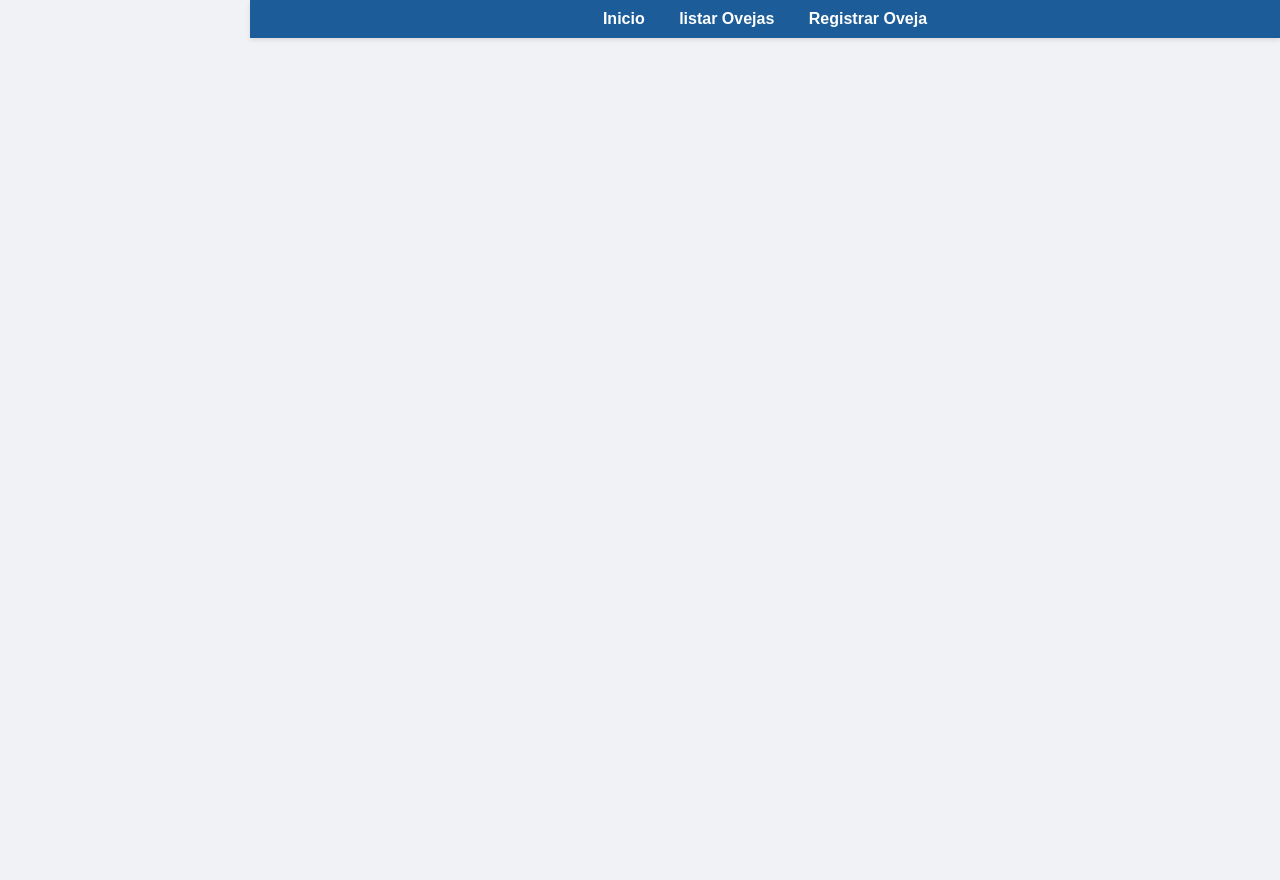
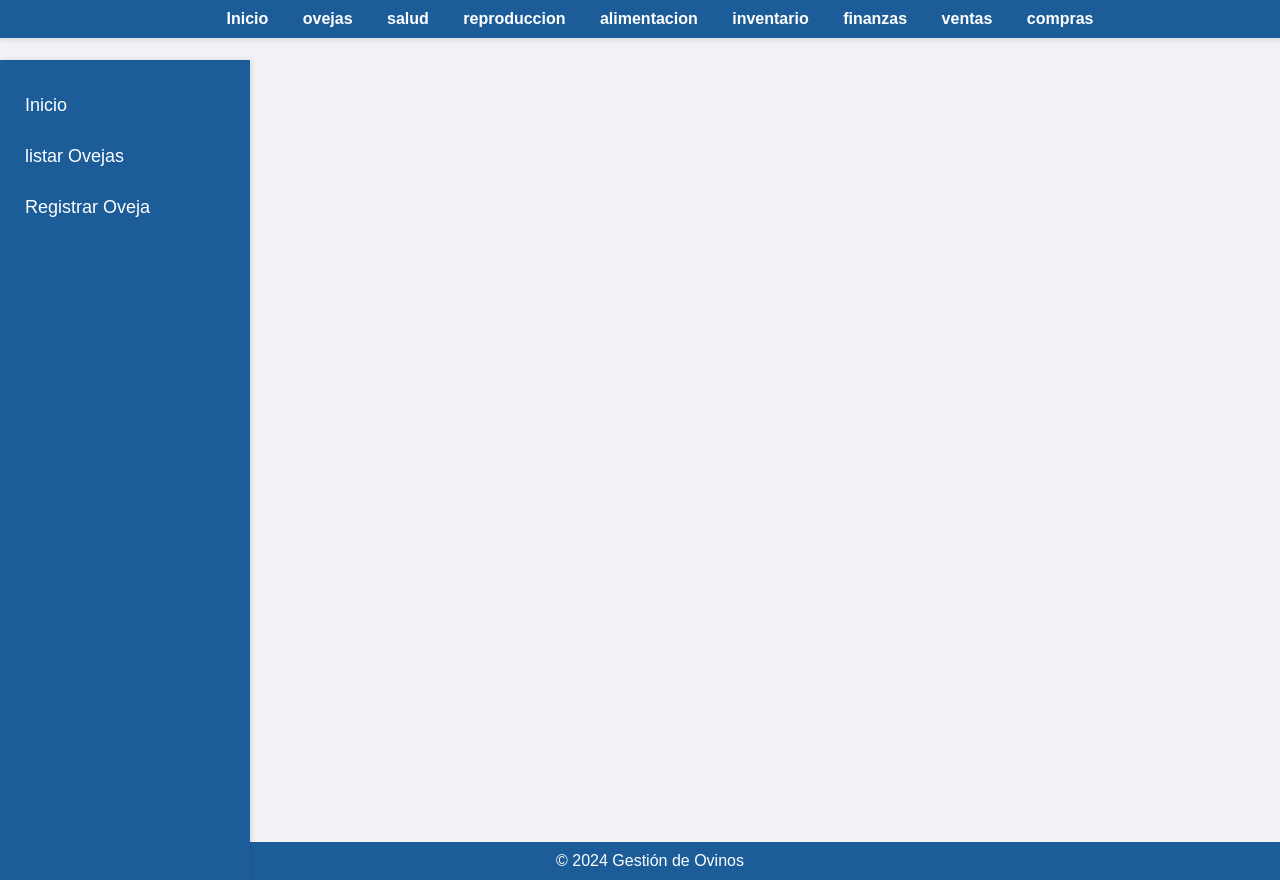
Before and after one commit to MancipeManuel/ovinos_project, a Flask app: page /index1 in a window 1280 px wide. Run offline with Flask 3, Linux system fonts and the light colour scheme.

Commit message:
index1 cambiado

```diff
--- a/app/static/styles.css
+++ b/app/static/styles.css
@@ -7,12 +7,17 @@ body {
     padding: 0;
 }
 
-/* Navigation Bar */
+/* Barra de Navegación Superior */
 .navbar {
     background-color: #1c5d99;
     padding: 10px 20px;
     text-align: center;
     box-shadow: 0 2px 5px rgba(0, 0, 0, 0.1);
+    position: fixed;
+    top: 0;
+    left: 0;
+    width: 100%;
+    z-index: 1000; /* Mantener la barra superior por encima de otros elementos */
 }
 
 .navbar a {
@@ -26,14 +31,38 @@ body {
     color: #ffcc00;
 }
 
-/* Main Content */
-.container {
-    max-width: 1200px;
-    margin: 20px auto;
+/* Barra de Navegación Vertical */
+.sidebar {
+    height: calc(100% - 60px); /* Altura completa menos la altura de la barra superior */
+    width: 250px;
+    position: fixed;
+    top: 60px; /* Comienza justo debajo de la barra superior */
+    left: 0;
+    background-color: #1c5d99;
+    padding-top: 20px;
+    box-shadow: 2px 0 5px rgba(0, 0, 0, 0.1);
+    overflow-x: hidden;
+}
+
+.sidebar a {
+    padding: 15px 25px;
+    text-decoration: none;
+    font-size: 18px;
+    color: #ffffff;
+    display: block;
+    transition: 0.3s;
+}
+
+.sidebar a:hover {
+    background-color: #3c8dbc;
+    color: #ffcc00;
+}
+
+/* Ajustar el contenido principal para que no quede oculto detrás de la barra lateral */
+.main-content {
+    margin-left: 250px;
+    margin-top: 80px; /* Ajuste para evitar la barra superior */
     padding: 20px;
-    background-color: #ffffff;
-    border-radius: 8px;
-    box-shadow: 0 4px 8px rgba(0, 0, 0, 0.1);
 }
 
 /* Forms */
@@ -97,6 +126,7 @@ footer {
     bottom: 0;
     width: 100%;
 }
+
 /* Botones estilizados */
 .btn {
     display: inline-block;
@@ -114,45 +144,15 @@ footer {
     color: white;
 }
 
-/* Barra de Navegación Vertical */
-.sidebar {
-    height: 100%;
-    width: 250px;
-    position: fixed;
-    top: 0;
-    left: 0;
-    background-color: #1c5d99;
-    padding-top: 20px;
-    box-shadow: 2px 0 5px rgba(0, 0, 0, 0.1);
-    overflow-x: hidden;
+/* Charts */
+.chart-container {
+    position: relative;
+    width: 90%;
+    max-width: 500px; /* Ajusta el ancho máximo según sea necesario */
+    margin: 20px auto;
 }
 
-.sidebar a {
-    padding: 15px 25px;
-    text-decoration: none;
-    font-size: 18px;
-    color: #ffffff;
-    display: block;
-    transition: 0.3s;
+canvas {
+    width: 100% !important; /* Asegura que el canvas ocupe todo el ancho del contenedor */
+    height: auto !important; /* Ajusta la altura proporcionalmente */
 }
-
-.sidebar a:hover {
-    background-color: #3c8dbc;
-    color: #ffcc00;
-}
-
-/* Ajustar el contenido principal para que no quede oculto detrás de la barra lateral */
-.main-content {
-    margin-left: 250px;
-    padding: 20px;
-}
-
-/* Ajustes adicionales para el diseño */
-.navbar {
-    margin-left: 250px; /* Asegura que la barra de navegación superior no se superponga con la barra lateral */
-}
-
-/* Resto del contenido */
-.container {
-    margin-left: 270px; /* Ajusta el margen izquierdo para evitar la barra lateral */
-}
--- a/app/templates/index1.html
+++ b/app/templates/index1.html
@@ -12,6 +12,23 @@
     <body>
         <div class="navbar">
             <a href="{{ url_for('index') }}">Inicio</a>
+            <a href="{{ url_for('index1') }}"> ovejas  </a>
+            <a href="{{ url_for('index2') }}">salud</a>
+            <a href="{{url_for('index3')}}"> reproduccion</a>
+            <a href="{{url_for('index4')}}">alimentacion</a></li>
+            <a href="{{url_for('index5')}}">inventario</a></li>
+            <a href="{{url_for('index6')}}">finanzas</a></li>
+            <a href="{{url_for('index7')}}">ventas</a></li>
+            <a href="{{url_for('index8')}}">compras</a></li>
+        </div>
+        <div class="container">
+            {% block content %}{% endblock %}
+        </div>
+        <footer>
+            &copy; 2024 Gestión de Ovinos
+        </footer>
+        <div class="sidebar">
+            <a href="{{ url_for('index') }}">Inicio</a>
             <a href="{{ url_for('listar_ovejas') }}">listar Ovejas</a>
             <a href="{{ url_for('registrar_oveja') }}">Registrar Oveja</a>
 
```
